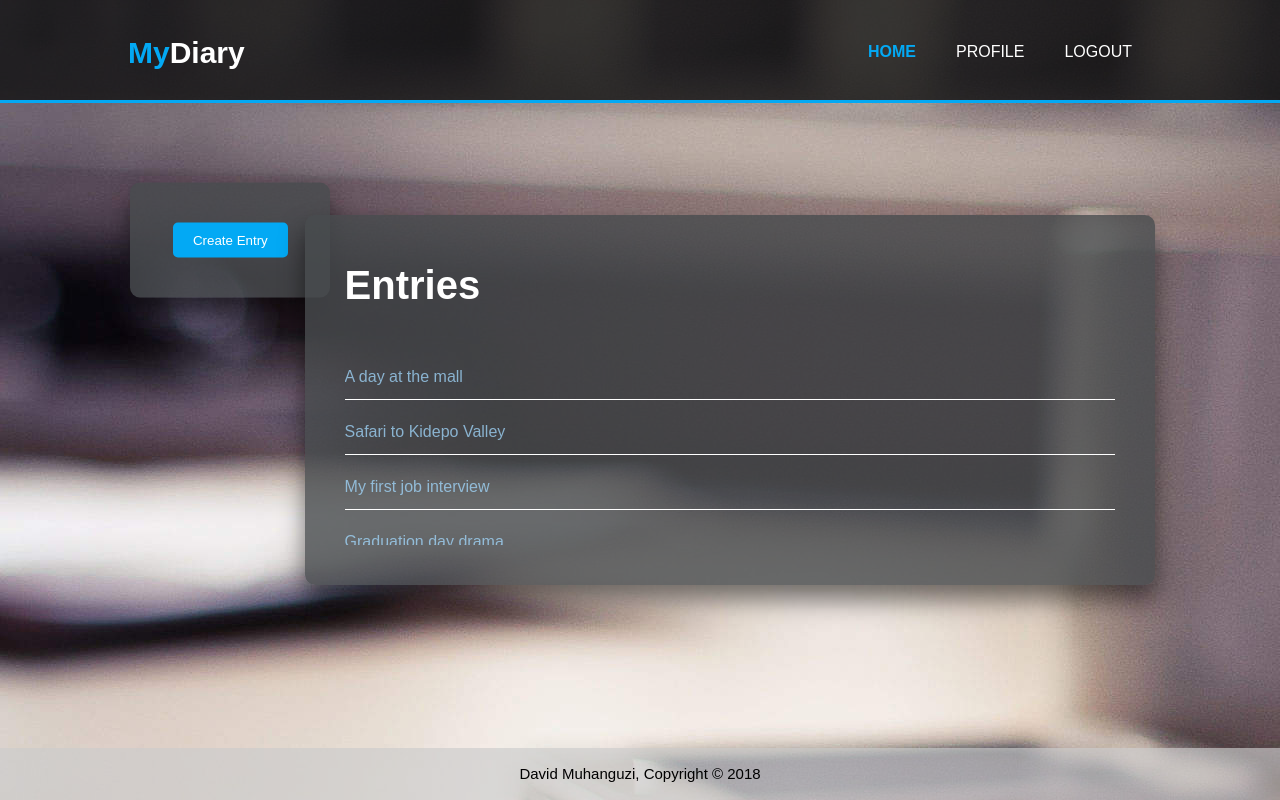
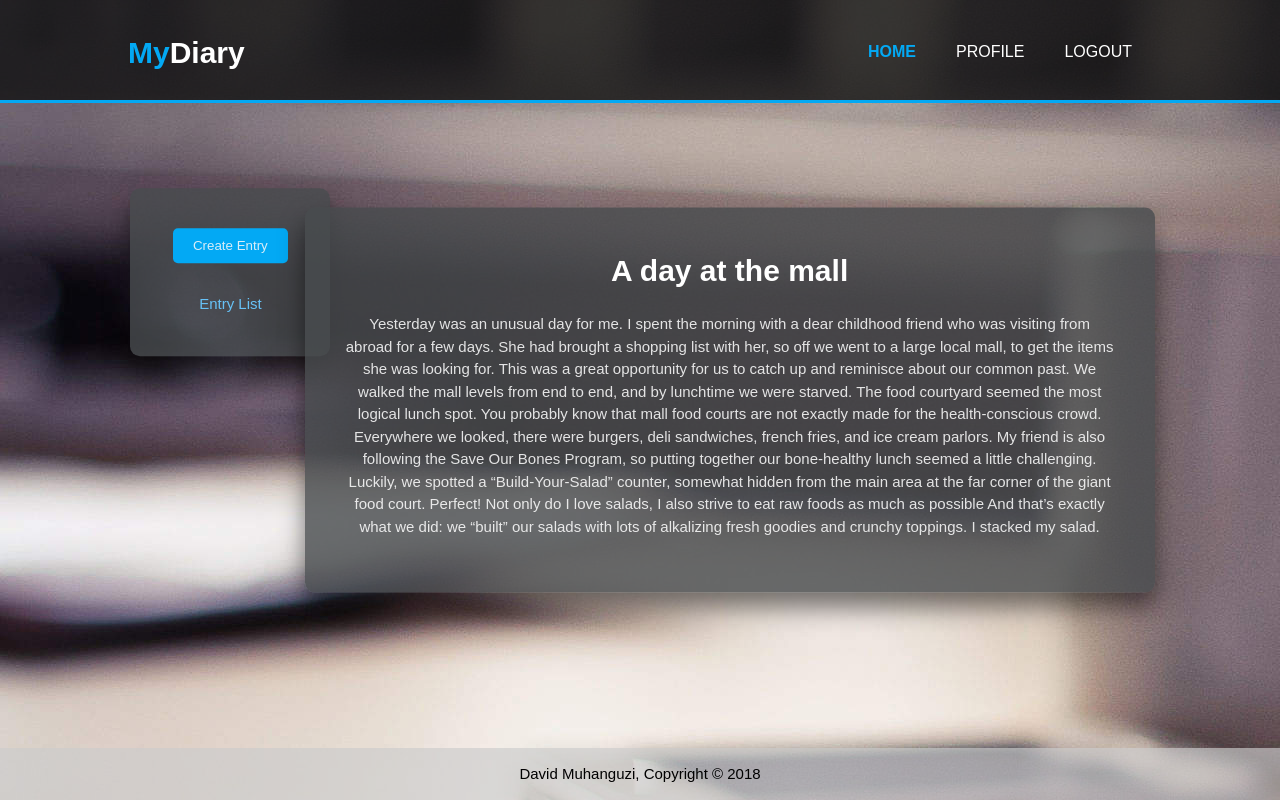
Before and after one commit to MuhanguziDavid/MyDiary, a plain HTML site: page UI/templates/entryContents.html in a window 1280 px wide. Drawn offline with Linux system fonts and the light colour scheme.

Commit message:
add entry contents page

```diff
--- a/UI/css/style.css
+++ b/UI/css/style.css
@@ -194,7 +194,7 @@ header a:hover{
     font-weight: bold;
 }
 
-#entries{
+.entries{
     color: rgba(255, 255, 255, 0.664);
     text-align: left;
     position: absolute;
@@ -208,14 +208,14 @@ header a:hover{
     box-shadow: 0 15px 25px rgba(0, 0, 0, .5);
     border-radius: 10px;
 }
-#entries h1{
+.entries h1{
     margin: 0 0 30px;
     padding: 0;
     color: #fff;
     text-align: left;
     font-size: 40px;
 }
-#entries ul{
+.entries ul{
     margin: 0;
     padding: 0;
     list-style-type: none;
@@ -224,7 +224,7 @@ header a:hover{
     overflow:hidden;
     overflow-y:scroll;
 }
-#entries li{
+.entries li{
     width: 100%;
     padding: 10px 0;
     font-size: 16px;
@@ -235,12 +235,12 @@ header a:hover{
     border-bottom: 1px solid #fff;
     outline: none;
 }
-#entries a{
+.entries a{
     color: rgba(162, 218, 255, 0.747);
     text-align: center;
     text-decoration: none;
 }
-#entries a:hover{
+.entries a:hover{
     color: #ffffff;
     font-weight: bold;
 }
@@ -250,7 +250,7 @@ header a:hover{
     color: rgba(255, 255, 255, 0.664);
     text-align: center;
     position: absolute;
-    top: 30%;
+    top: 34%;
     left: 18%;
     transform: translate(-50%,-50%);
     width: 200px;
@@ -279,12 +279,59 @@ header a:hover{
     padding: 10px 20px;
     cursor: pointer;
     border-radius: 5px;
+    margin: 0 0 30px;
 }
 .sidebar button a{
+    color: rgb(217, 237, 248);
+    text-align: left;
+    text-decoration: none;
+    margin: 0 0 30px;
+}
+.sidebar a{
+    color: rgb(103, 194, 247);
+    text-align: left;
+    text-decoration: none;
+    margin: 0 0 30px;
+}
+.sidebar a:hover{
+    color: #ffffff;
+}
+
+/*Entry contents page*/
+.entry-contents{
+    color: rgba(255, 255, 255, 0.664);
+    text-align: center;
+    position: absolute;
+    top: 50%;
+    left: 57%;
+    transform: translate(-50%,-50%);
+    width: 850px;
+    padding: 40px;
+    background: rgba(72, 76, 78, 0.8);
+    box-sizing: border-box;
+    box-shadow: 0 15px 25px rgba(0, 0, 0, .5);
+    border-radius: 10px;
+}
+.entry-contents h1{
+    margin: 0 0 20px;
+    padding: 0;
     color: #fff;
     text-align: center;
+    font-size: 30px;
+}
+.entry-contents p{
+    padding: 0;
+    color: rgba(255, 255, 255, 0.856);
+    text-align: center;
+}
+.entry-contents a{
+    color: rgb(65, 141, 192);
+    text-align: center;
     text-decoration: none;
-
+}
+.entry-contents a:hover{
+    color: #ffffff;
+    font-weight: bold;
 }
 
 
--- a/UI/templates/entryContents.html
+++ b/UI/templates/entryContents.html
@@ -33,26 +33,28 @@
     </header>
     <section class="sidebar">
         <div>
-            <button><a href="#">Create Entry</a></button>
+            <button>
+                <a href="#">Create Entry</a>
+            </button>
+            <a href="http://">Entry List</a>
         </div>
     </section>
-    <section id="entries">
+    <section class="entry-contents">
         <div>
-            <h1>Entries</h1>
-            <ul>
-                <li>
-                    <a href="entryContents.html">A day at the mall</a>
-                </li>
-                <li>
-                    <a href="entryContents.html">Safari to Kidepo Valley</a>
-                </li>
-                <li>
-                    <a href="entryContents.html">My first job interview</a>
-                </li>
-                <li>
-                    <a href="entryContents.html">Graduation day drama</a>
-                </li>
-            </ul>
+            <h1>A day at the mall</h1>
+            <p>
+                Yesterday was an unusual day for me. I spent the morning with a dear childhood friend who was visiting from abroad for a
+                few days. She had brought a shopping list with her, so off we went to a large local mall, to get the items
+                she was looking for. This was a great opportunity for us to catch up and reminisce about our common past.
+                We walked the mall levels from end to end, and by lunchtime we were starved. The food courtyard seemed the
+                most logical lunch spot. You probably know that mall food courts are not exactly made for the health-conscious
+                crowd. Everywhere we looked, there were burgers, deli sandwiches, french fries, and ice cream parlors. My
+                friend is also following the Save Our Bones Program, so putting together our bone-healthy lunch seemed a
+                little challenging. Luckily, we spotted a “Build-Your-Salad” counter, somewhat hidden from the main area
+                at the far corner of the giant food court. Perfect! Not only do I love salads, I also strive to eat raw foods
+                as much as possible And that’s exactly what we did: we “built” our salads with lots of alkalizing fresh goodies
+                and crunchy toppings. I stacked my salad.
+            </p>
         </div>
     </section>
 
```
Also changed, not shown: UI/templates/home.html (+1 -1 lines).
